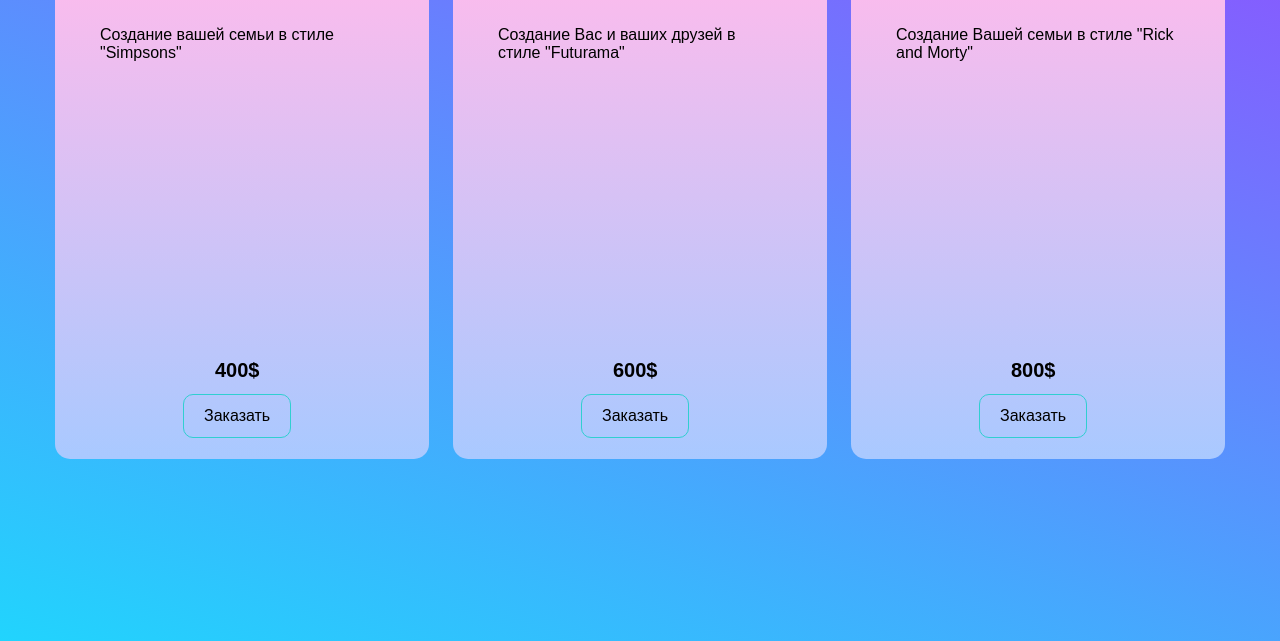
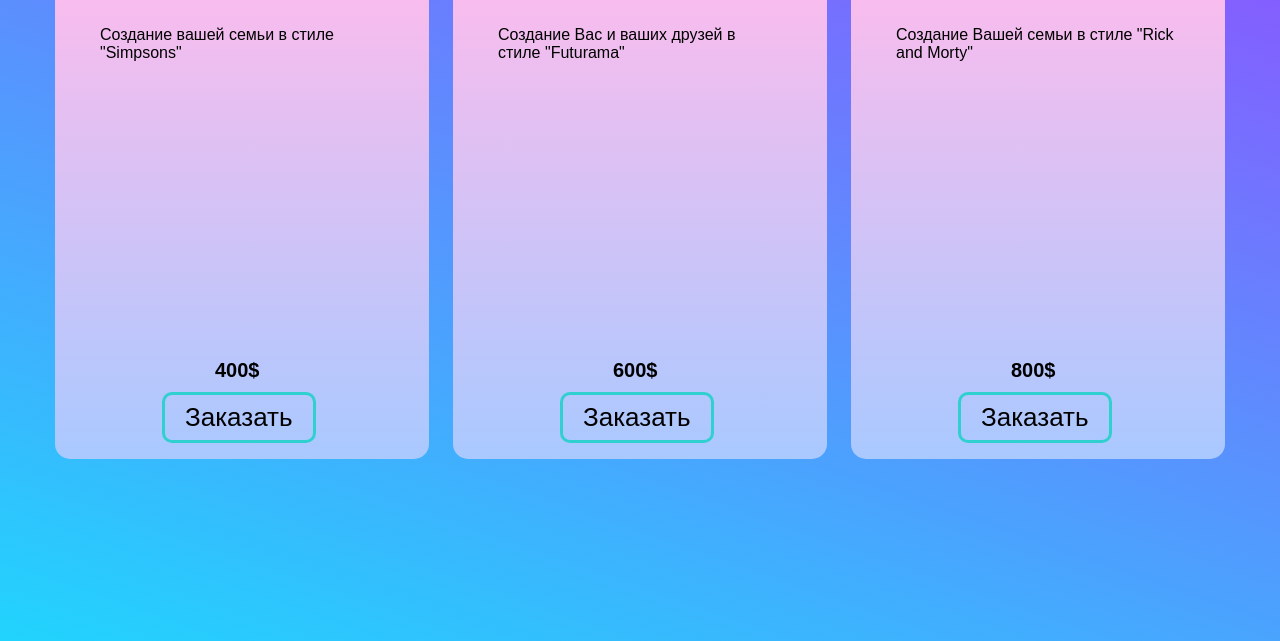
Before and after one commit to Yoshi008/simple-page, a plain HTML site: page index.html in a window 1280 px wide. Shown: the part 564-1205 px from the top of the page. Drawn offline with nearby package versions, Linux system fonts and the light colour scheme.

Commit message:
Update style.css

```diff
--- a/css/style.css
+++ b/css/style.css
@@ -262,14 +262,14 @@
 
 .button-reset {
   padding: 13px 20px;
-  border: 1px solid #30cfd0;
+  border: 3px solid #30cfd0;
   border-radius: 10px;
   background-color: transparent;
   cursor: pointer;
-  color : #000000;
-  font-size: 16px;
+  color: #000000;
+  font-size: 26px;
   font-weight: 400;
-  line-height: 16px;
-  margin-left: 83px;
-  margin-top: 14px;
+  line-height: 19px;
+  margin-left: 62px;
+  margin-top: 12px;
 }
```
